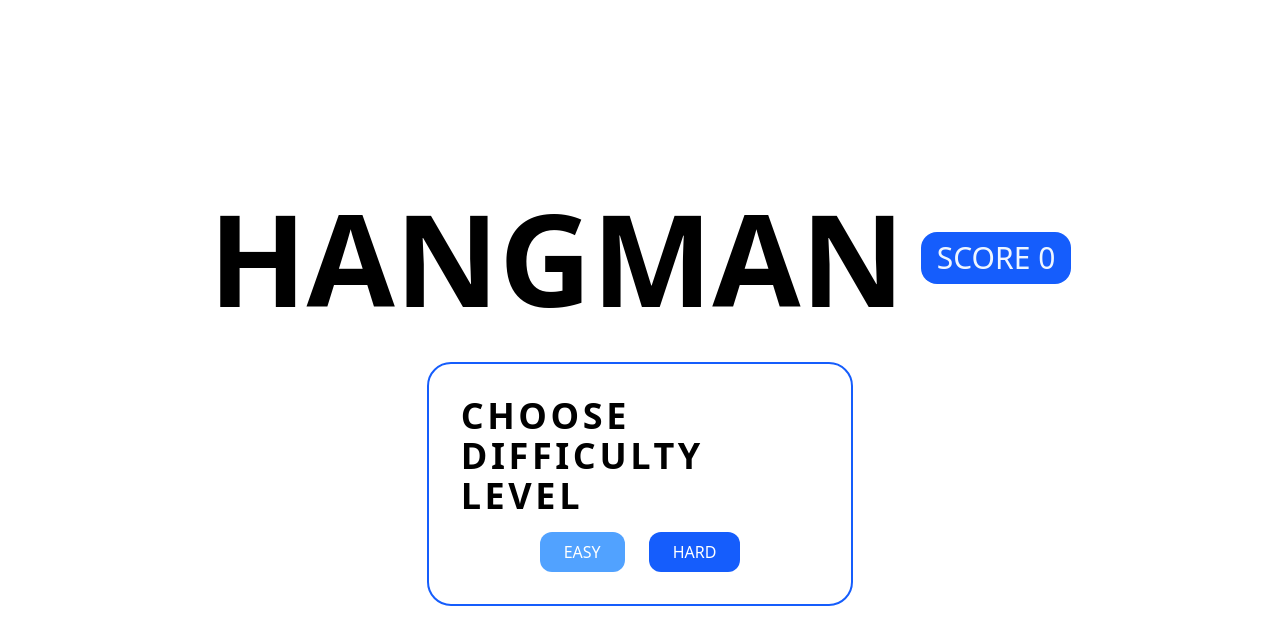
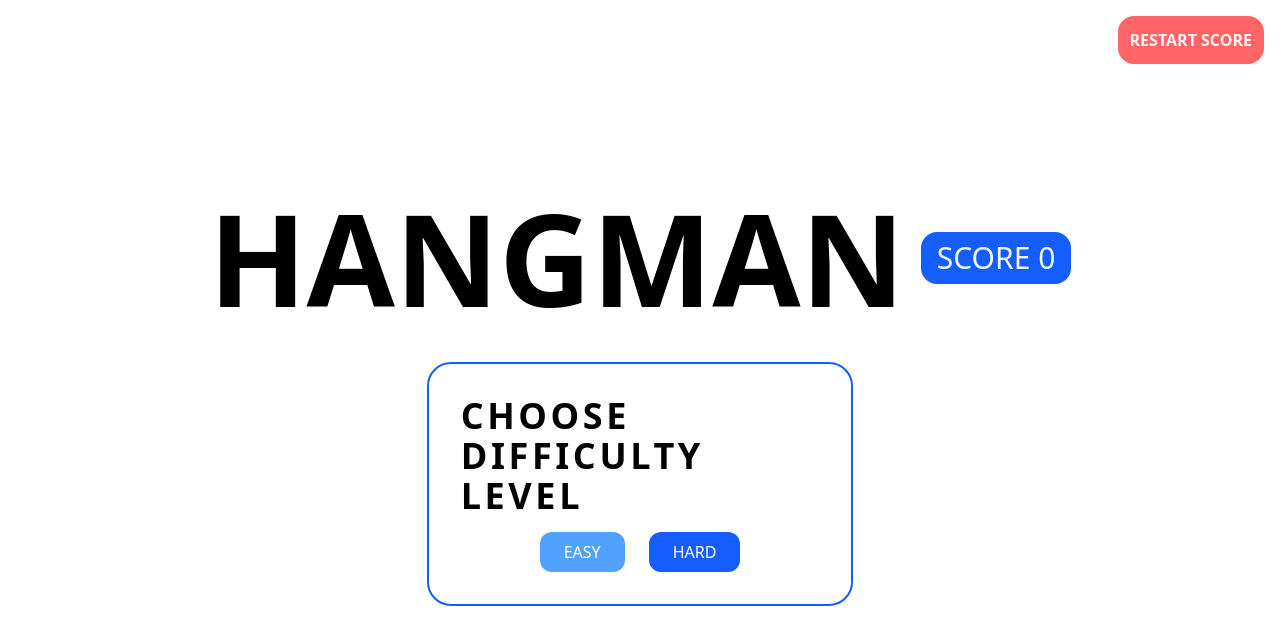
Before and after one commit to LukaszManiak/ts-hangman, a React (Vite) app: page / in a window 1280 px wide. Shown: the top 644 px of the page. Built offline with nearby package versions, Linux system fonts and the light colour scheme.

Commit message:
restartScoreFunc

```diff
--- a/src/App.tsx
+++ b/src/App.tsx
@@ -92,6 +92,13 @@ function App() {
         <LevelModalWindow setDifficulty={setDifficulty} />
       )}
 
+      <button
+        onClick={() => setScore(0)}
+        className="absolute top-0 right-0 mt-4 mr-4 cursor-pointer rounded-2xl bg-red-400 p-3 font-semibold text-red-50 transition-all duration-200 ease-in-out hover:bg-red-500"
+      >
+        RESTART SCORE
+      </button>
+
       {difficulty && !isFinished && (
         <div className="flex flex-col items-center gap-y-20">
           {/* <HangmanDrawing /> */}
```
Also changed, not shown: screenShots/s4.png (added), 1 other file (tests, documents, lock files or other folders).
